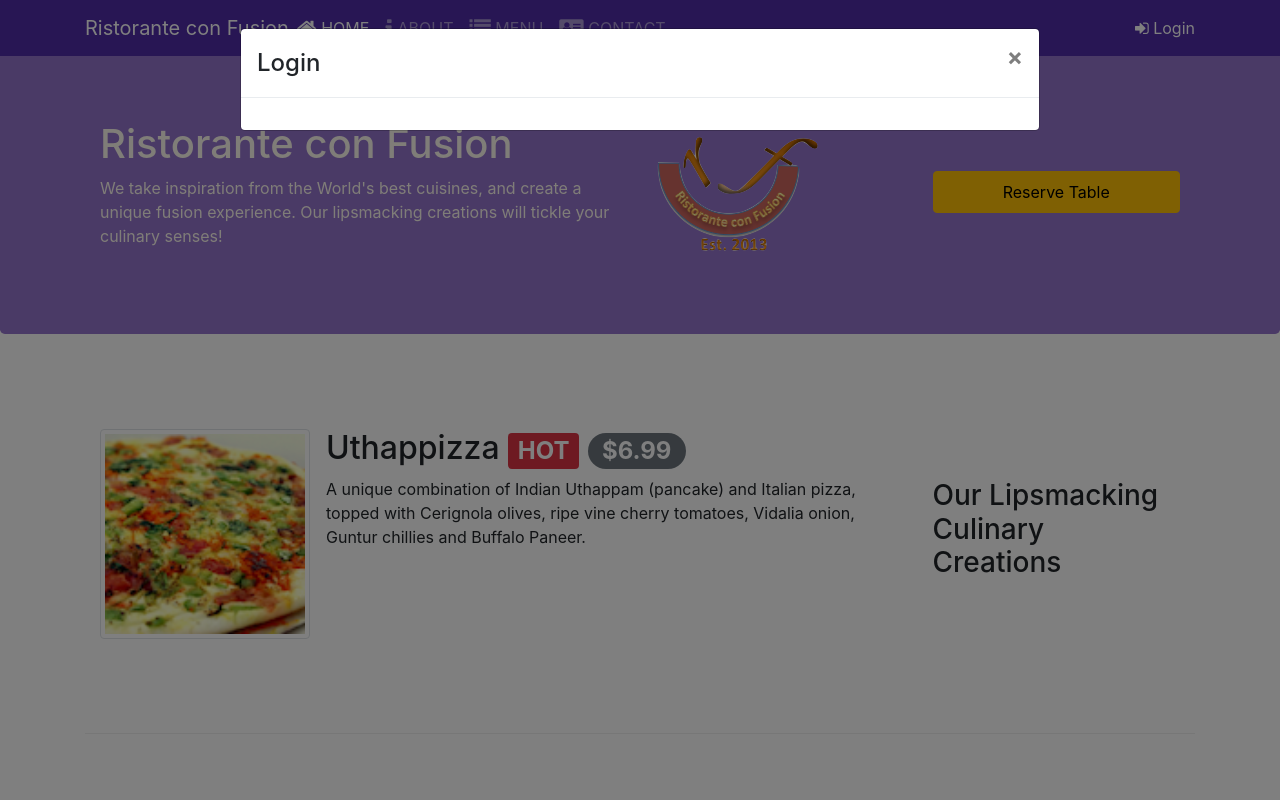
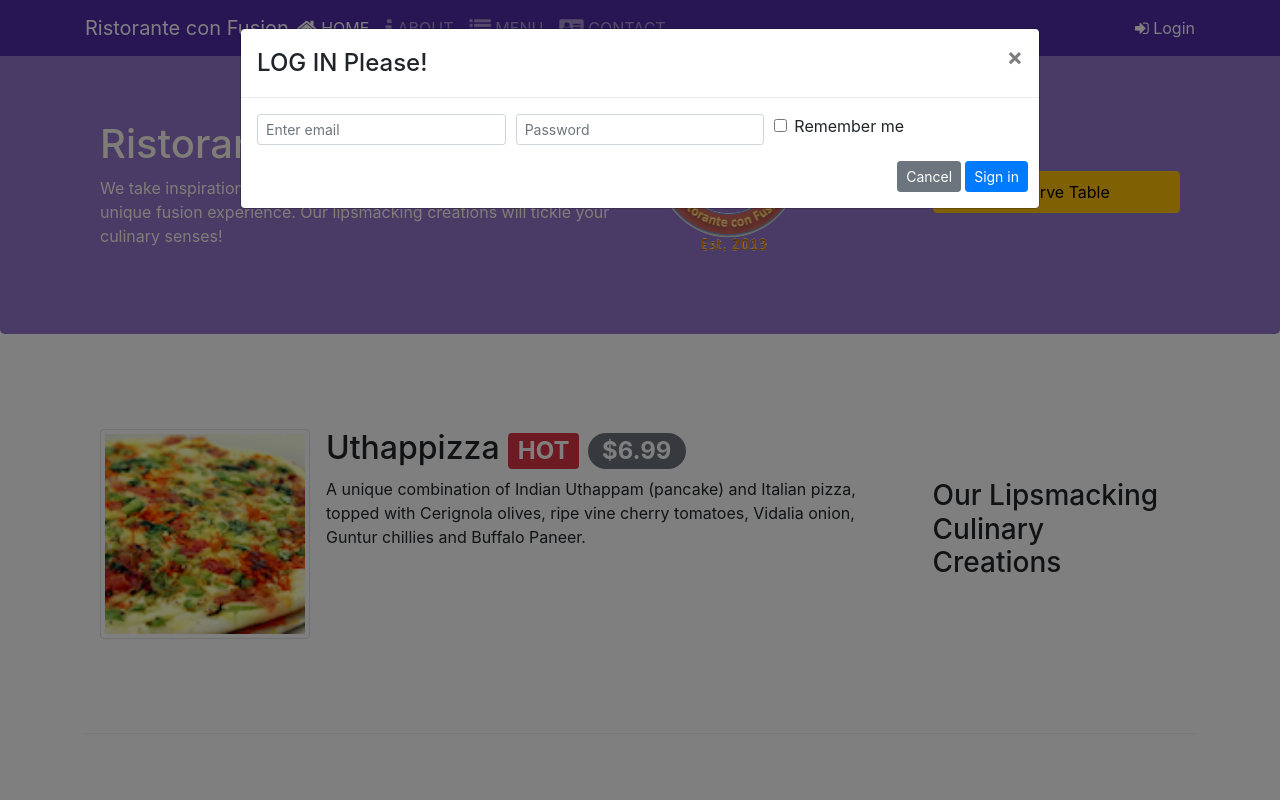
Before and after one commit to codershona/restaurant_site, a website: page index.html in a window 1280 px wide. Both pictures are taken after a click on the link "Login". Shown: the top 800 px of the page. Drawn offline with nearby package versions, Linux system fonts and the light colour scheme.

Commit message:
adding modals in creating login form

```diff
--- a/index.html
+++ b/index.html
@@ -72,13 +72,36 @@
             <!-- Modal content-->
             <div class="modal-content">
                 <div class="modal-header">
-                    <h4 class="modal-title">Login </h4>
+                    <h4 class="modal-title">LOG IN Please! </h4>
                     <button type="button" class="close" data-dismiss="modal">&times;</button>
                 </div>
+ <div class="modal-body">
+                    <form>
+                        <div class="form-row">
+                            <div class="form-group col-sm-4">
+                                    <label class="sr-only" for="exampleInputEmail3">Email address</label>
+                                    <input type="email" class="form-control form-control-sm mr-1" id="exampleInputEmail3" placeholder="Enter email">
+                            </div>
+                            <div class="form-group col-sm-4">
+                                <label class="sr-only" for="exampleInputPassword3">Password</label>
+                                <input type="password" class="form-control form-control-sm mr-1" id="exampleInputPassword3" placeholder="Password">
+                            </div>
+                            <div class="col-sm-auto">
+                                <div class="form-check">
+                                    <input class="form-check-input" type="checkbox">
+                                    <label class="form-check-label"> Remember me
+                                    </label>
+                                </div>
+                            </div>
+                        </div>
+                        <div class="form-row">
+                            <button type="button" class="btn btn-secondary btn-sm ml-auto" data-dismiss="modal">Cancel</button>
+                            <button type="submit" class="btn btn-primary btn-sm ml-1">Sign in</button>
+                        </div>
+                    </form>
+                </div>
 
-                <div class="modal-body">
 
-                </div>
               </div>
             </div>
      </div>
```
